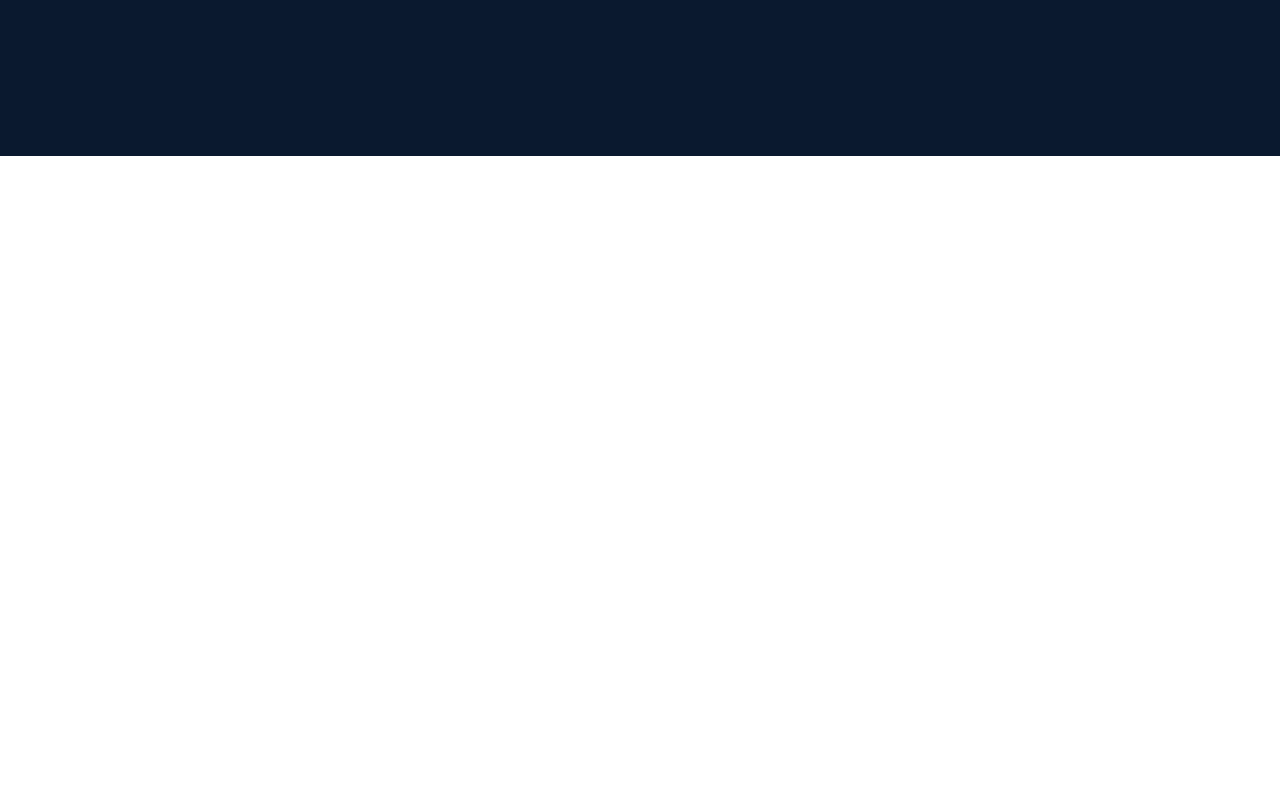
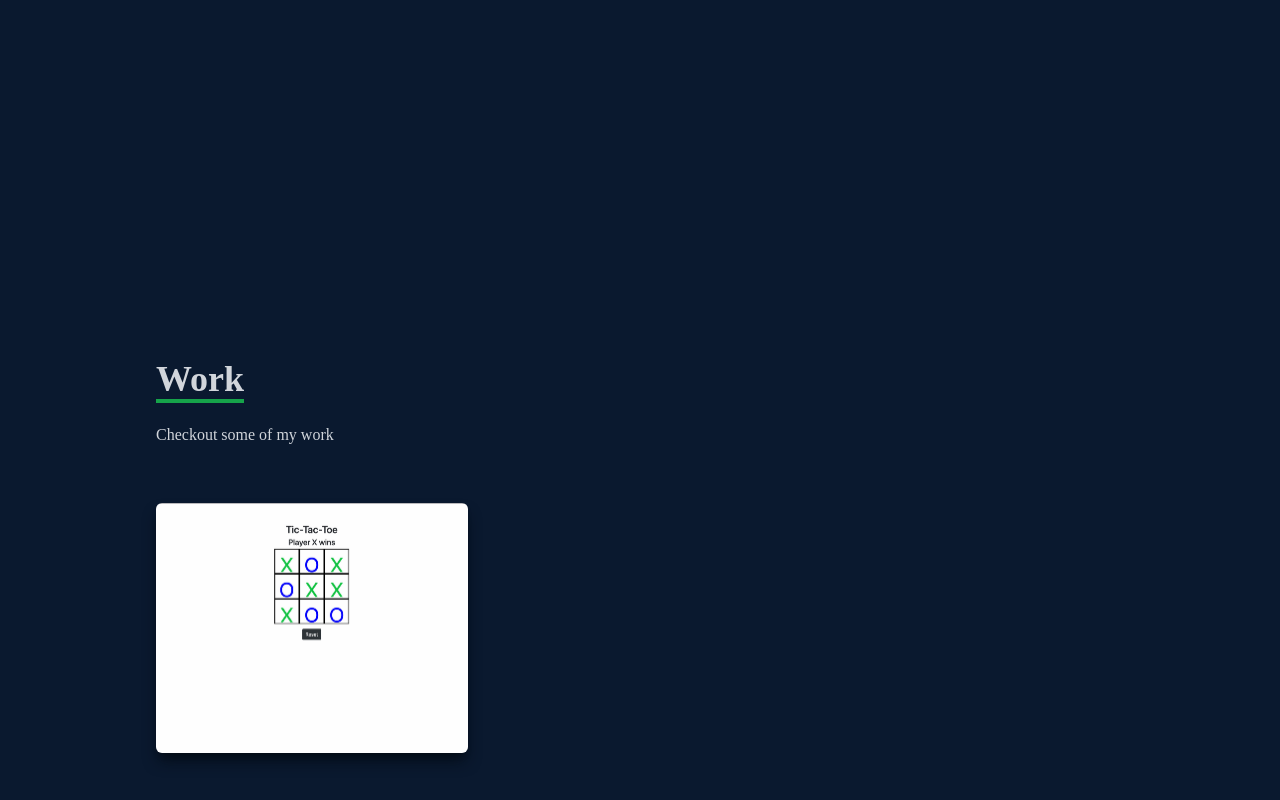
Before and after one commit to cmthecoder/react-portfolio-project, a React (Create React App) app: page / in a window 1280 px wide. Shown: the part 2244-3044 px from the top of the page. Before the commit the page ends 2400 px from the top, so only its background shows below. Built offline with nearby package versions, Linux system fonts and the light colour scheme.

Commit message:
style work component

```diff
--- a/src/App.js
+++ b/src/App.js
@@ -2,6 +2,7 @@
 import Home from "./components/Home";
 import NavBar from "./components/NavBar";
 import Skills from "./components/Skills";
+import Work from "./components/Work";
 
 function App() {
   return (
@@ -10,6 +11,7 @@
       <Home />
       <About />
       <Skills />
+      <Work />
     </div>
   );
 }
--- a/src/components/Work.jsx
+++ b/src/components/Work.jsx
@@ -1,8 +1,36 @@
 import React from 'react'
+import TTT from '../assets/ttt.jpg'
+import MyProps from '../assets/myprops.jpg'
 
 function Work() {
   return (
-    <div>Work</div>
+    <div name='work' className='w-full md:h-screen text-gray-300 bg-[#0a192f]'>
+      <div className='max-w-[1000px] mx-auto p-4 flex flex-col justify-center w-full h-full'>
+        <div className='pb-8'>
+          <p className='text-4xl font-bold inline border-b-4 text-gray-300 border-green-600'>Work</p>
+          <p className='py-6'>Checkout some of my work</p>
+        </div>
+
+        <div className='grid sm:grid-cols-2 md:grid-cols-3 gap-4'>
+          <div style={{backgroundImage: `url(${TTT})`}} className='shadow-lg shadow-[#040c16] group container rounded-md flex justify-center items-center mx-auto content-div'>
+            {/* Hover Effects */}
+            <div className='opacity-0 group-hover:opacity-100'>
+              <span className='text-2xl font-bold text-white tracking-wider'>
+                Tic-Tac-Toe
+              </span>
+              <div className='pt-8 text-center'>
+                <a href="/">
+                  <button className='text-center rounded-lg px-4 py-3 m-2 bg-white text-gray-700 font-bold text-lg'>App</button>
+                </a>
+                <a href="/">
+                  <button className='text-center rounded-lg px-4 py-3 m-2 bg-white text-gray-700 font-bold text-lg'>Code</button>
+                </a>
+              </div>
+            </div>
+          </div>
+        </div>
+      </div>
+    </div>
   )
 }
 
--- a/src/index.css
+++ b/src/index.css
@@ -14,3 +14,18 @@
     @apply cursor-pointer;
   }
 }
+
+.content-div {
+  background-repeat: no-repeat;
+  background-size: cover;
+  background-position: center;
+  height: 250px;
+}
+
+.content-div:hover {
+  background-image: linear-gradient(
+    to right,
+    rgba(112, 157, 255, 0.8),
+    hsla(242, 74%, 61%, 0.8),
+  )!important;
+}
```
Also changed, not shown: src/assets/myprops.jpg (added), src/assets/ttt.jpg (added).
